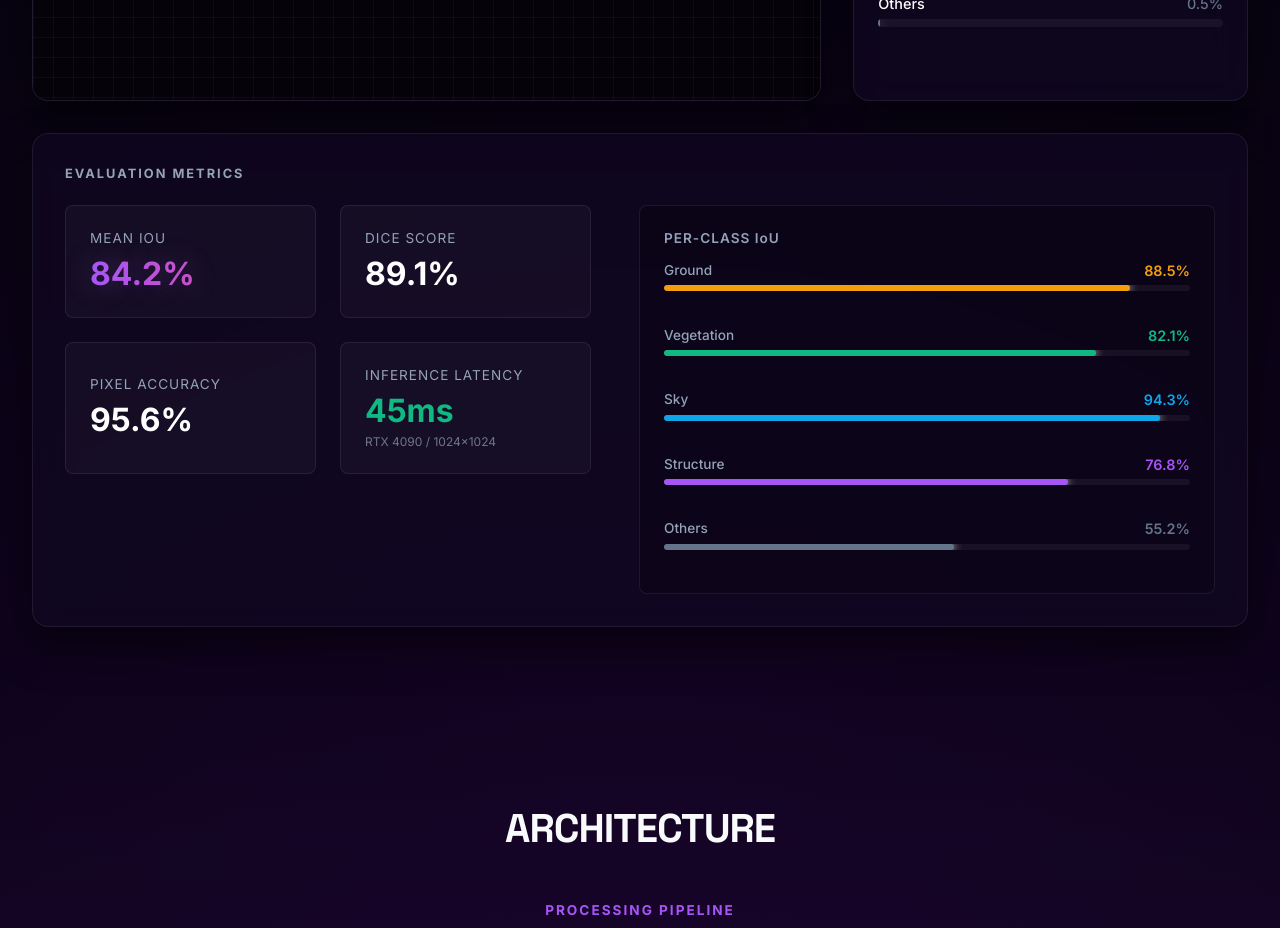
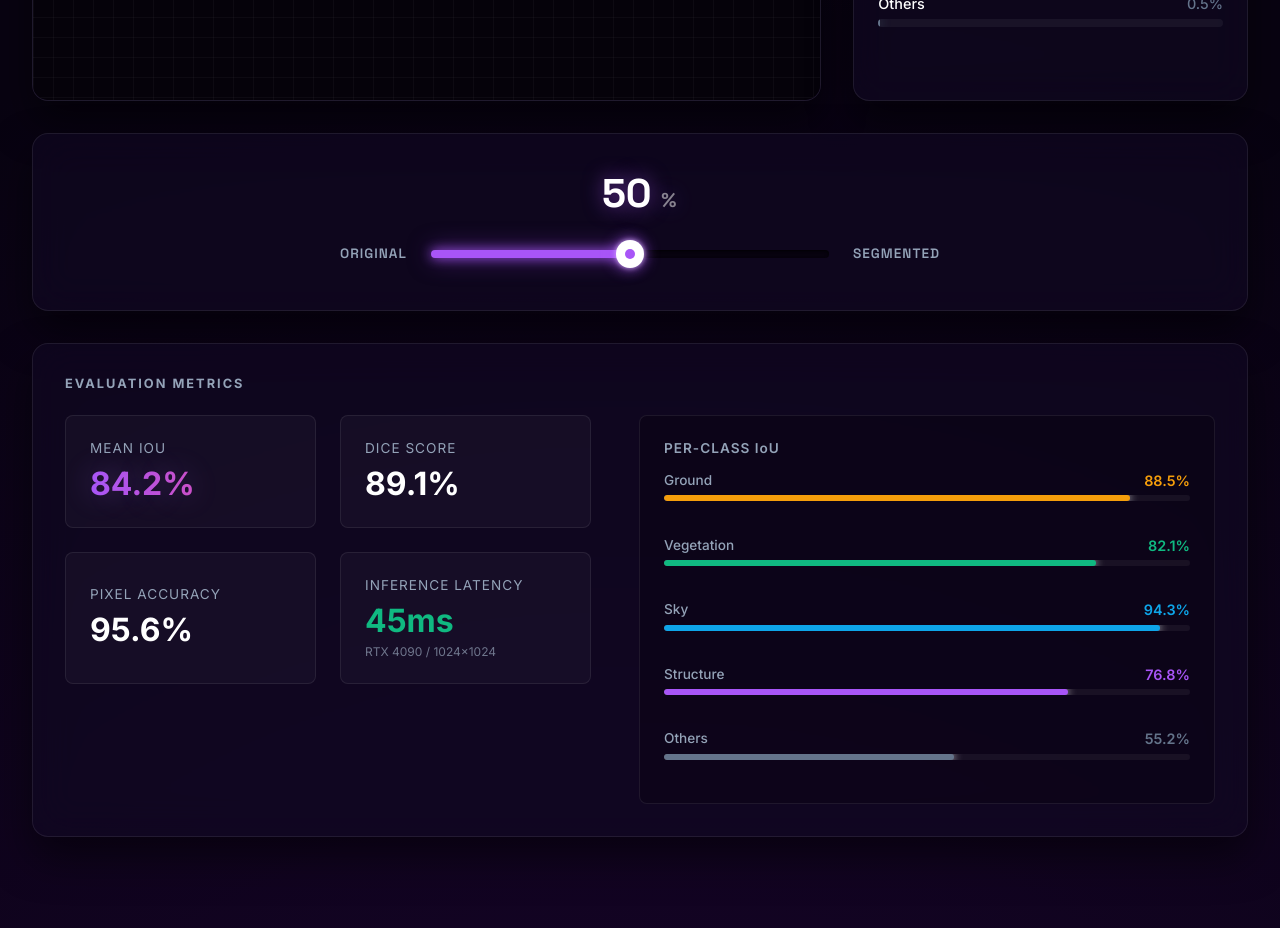
Before and after one commit to I-Lawrence/segvision-ui, a React (Vite) app: page / in a window 1280 px wide. Shown: the part 1600-2528 px from the top of the page. Built offline with nearby package versions, Linux system fonts and the light colour scheme.

Commit message:
added slider ui

```diff
--- a/src/components/Demo.jsx
+++ b/src/components/Demo.jsx
@@ -32,6 +32,95 @@ const PER_CLASS_IOU = [
     { name: 'Others', val: '55.2%', color: '#64748b' }
 ];
 
+// ==========================================
+// GLOWING RANGE SLIDER COMPONENT
+// ==========================================
+function GlowingRangeSlider() {
+    const [value, setValue] = useState(50);
+    const [isDragging, setIsDragging] = useState(false);
+    const trackRef = useRef(null);
+
+    const handleMove = (clientX) => {
+        if (!trackRef.current) return;
+        const rect = trackRef.current.getBoundingClientRect();
+        let x = clientX - rect.left;
+        x = Math.max(0, Math.min(x, rect.width));
+        const percentage = Math.round((x / rect.width) * 100);
+        setValue(percentage);
+    };
+
+    const onMouseMove = (e) => handleMove(e.clientX);
+    const onTouchMove = (e) => handleMove(e.touches[0].clientX);
+    const stopDragging = () => setIsDragging(false);
+
+    useEffect(() => {
+        if (isDragging) {
+            window.addEventListener('mousemove', onMouseMove);
+            window.addEventListener('mouseup', stopDragging);
+            window.addEventListener('touchmove', onTouchMove);
+            window.addEventListener('touchend', stopDragging);
+        }
+        return () => {
+            window.removeEventListener('mousemove', onMouseMove);
+            window.removeEventListener('mouseup', stopDragging);
+            window.removeEventListener('touchmove', onTouchMove);
+            window.removeEventListener('touchend', stopDragging);
+        };
+    }, [isDragging]);
+
+    return (
+        <div className="glass-panel" style={{ padding: '2.5rem', width: '100%', display: 'flex', flexDirection: 'column', alignItems: 'center', gap: '1.5rem', marginTop: '2rem' }}>
+            {/* Dynamic Value Display - Font size decreased to 2.5rem */}
+            <div className="tech-font" style={{ fontSize: '2.5rem', fontWeight: '700', color: 'white', textShadow: '0 0 20px rgba(168, 85, 247, 0.6)', fontVariantNumeric: 'tabular-nums', lineHeight: '1' }}>
+                {value} <span style={{ fontSize: '0.5em', opacity: 0.5, letterSpacing: '2px' }}>%</span>
+            </div>
+
+            {/* Track Area with Labels */}
+            <div style={{ display: 'flex', alignItems: 'center', width: '100%', maxWidth: '600px', gap: '1.5rem' }}>
+
+                {/* Left Label */}
+                <span className="tech-font" style={{ color: 'var(--text-muted, #94a3b8)', fontSize: '0.85rem', textTransform: 'uppercase', letterSpacing: '1px' }}>
+                    Original
+                </span>
+
+                {/* Interactive Track Area */}
+                <div
+                    ref={trackRef}
+                    onMouseDown={(e) => {
+                        setIsDragging(true);
+                        handleMove(e.clientX);
+                    }}
+                    onTouchStart={(e) => {
+                        setIsDragging(true);
+                        handleMove(e.touches[0].clientX);
+                    }}
+                    style={{ position: 'relative', flex: 1, height: '32px', display: 'flex', alignItems: 'center', cursor: 'pointer', touchAction: 'none' }}
+                >
+                    {/* Dark Background Track */}
+                    <div style={{ position: 'absolute', width: '100%', height: '8px', background: 'rgba(0, 0, 0, 0.5)', borderRadius: '4px', boxShadow: 'inset 0 1px 3px rgba(0,0,0,0.8)' }}></div>
+
+                    {/* Glowing Active Track */}
+                    <div style={{ position: 'absolute', height: '8px', background: '#a855f7', borderRadius: '4px', boxShadow: '0 0 12px #a855f7, 0 0 24px rgba(168, 85, 247, 0.5)', pointerEvents: 'none', width: `${value}%` }}></div>
+
+                    {/* Draggable Circular Thumb */}
+                    <div style={{ position: 'absolute', top: '50%', transform: 'translate(-50%, -50%)', width: '28px', height: '28px', borderRadius: '50%', background: 'white', boxShadow: '0 0 15px #a855f7, 0 0 5px rgba(255,255,255,0.8)', display: 'flex', justifyContent: 'center', alignItems: 'center', pointerEvents: 'none', left: `${value}%` }}>
+                        {/* Inner glowing dot that scales up when dragging */}
+                        <div style={{ width: '10px', height: '10px', borderRadius: '50%', background: '#a855f7', transition: 'transform 0.2s cubic-bezier(0.175, 0.885, 0.32, 1.275)', transform: isDragging ? 'scale(1.6)' : 'scale(1)' }}></div>
+                    </div>
+                </div>
+
+                {/* Right Label */}
+                <span className="tech-font" style={{ color: 'var(--text-muted, #94a3b8)', fontSize: '0.85rem', textTransform: 'uppercase', letterSpacing: '1px' }}>
+                    Segmented
+                </span>
+            </div>
+        </div>
+    );
+}
+
+// ==========================================
+// MAIN DEMO COMPONENT
+// ==========================================
 export default function Demo() {
     // States
     const [view, setView] = useState('overlay');
@@ -156,7 +245,7 @@ export default function Demo() {
                 {/* ================= SIDEBAR PANEL ================= */}
                 <div className="glass-panel sidebar-panel">
 
-                    {/* Model Selector Dropdown (Original Styling Kept) */}
+                    {/* Model Selector Dropdown */}
                     <div style={{ paddingBottom: '1.5rem', borderBottom: '1px solid var(--border-subtle)' }}>
                         <div className="panel-header">Select Model</div>
 
@@ -263,6 +352,9 @@ export default function Demo() {
                 </div>
             </div>
 
+            {/* ================= NEW: GLOWING RANGE SLIDER ================= */}
+            <GlowingRangeSlider />
+
             {/* ================= NEW: PERFORMANCE METRICS SECTION ================= */}
             <div className="glass-panel metrics-panel" style={{ marginTop: '2rem' }}>
                 <div className="panel-header" style={{ marginBottom: '1.5rem' }}>Evaluation Metrics</div>
```
Also changed, not shown: src/components/Demo.css (line endings or trailing spaces).
